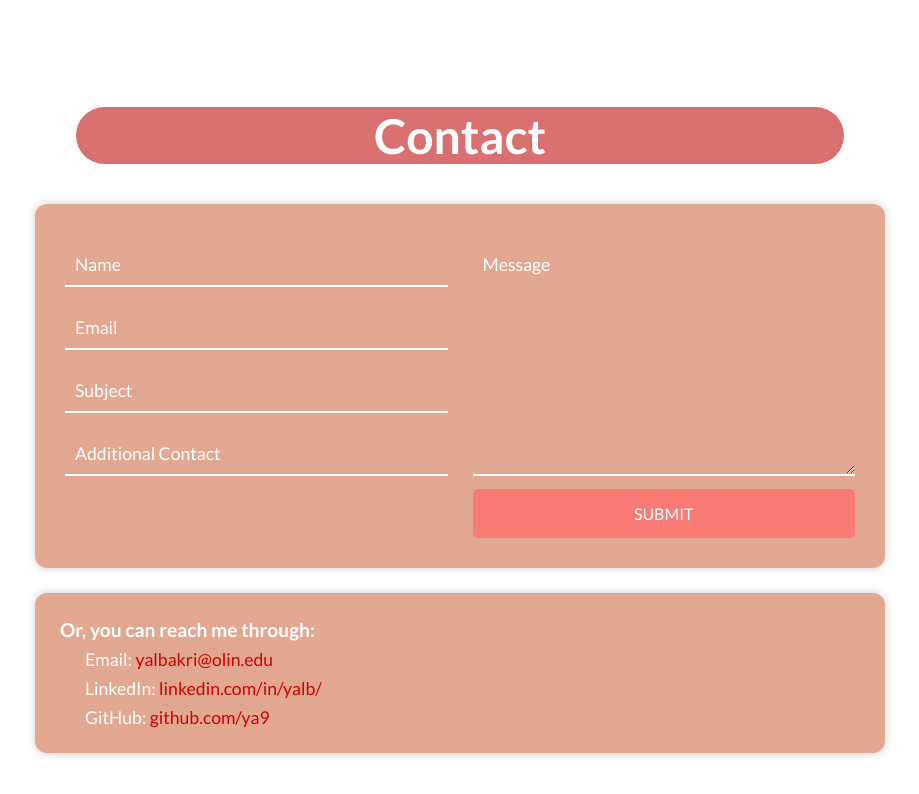
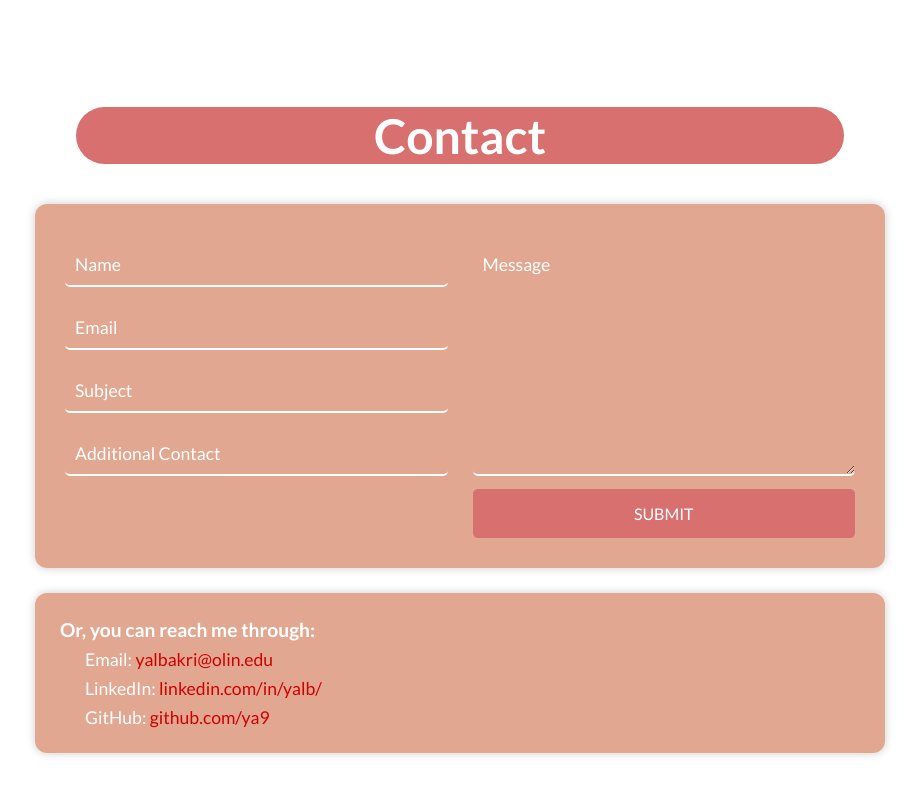
Before and after one commit to YA9/personal-website, a plain HTML site: page templates/home.html in a window 1280 px wide. Shown: the part 2923-3717 px from the top of the page, without its empty margins (180-1099 px from the left). Drawn offline with Linux system fonts and the light colour scheme.

Commit message:
slight changes to contact area

```diff
--- a/static/css/styles.css
+++ b/static/css/styles.css
@@ -479,7 +479,7 @@ a.about_anchor {
   max-width: 850px;
   /* background: rgba(112, 166, 216, 0.801); */
   background: rgba(216, 142, 112, 0.774);
-  /* background: white; */
+  /* background: rgba(216, 142, 112, 0.534); */
   /* background: rgba(112, 128, 144, 0.171); */
   /* border: 2px solid red; */
   padding: 30px;
@@ -503,13 +503,15 @@ a.about_anchor {
 .c_msg textarea {
   margin: 10px 0;
   background: transparent;
+  /* background: rgba(112, 128, 144, 0.1); */
   border: 0;
   outline: 0;
   border-bottom: 2px solid white;
+  border-radius: 5px;
   /* border-bottom: 2px solid black; */
   padding: 10px;
-  color: white;
-  /* color: black; */
+  /* color: white; */
+  color: rgb(255, 255, 255);
   font-size: 1.1em;
   width: 100%;
 }
@@ -519,7 +521,7 @@ a.about_anchor {
 }
 
 ::-webkit-input-placeholder {
-  /* color: black; */
+  /* color: rgba(0, 0, 0, 0.5); */
   color: white;
 }
 
@@ -534,7 +536,7 @@ a.about_anchor {
 }
 
 .c_btn {
-  background: rgba(255, 111, 111, 0.781);
+  background: rgb(216, 112, 112);
   /* background: white; */
   text-align: center;
   padding: 15px;
```
